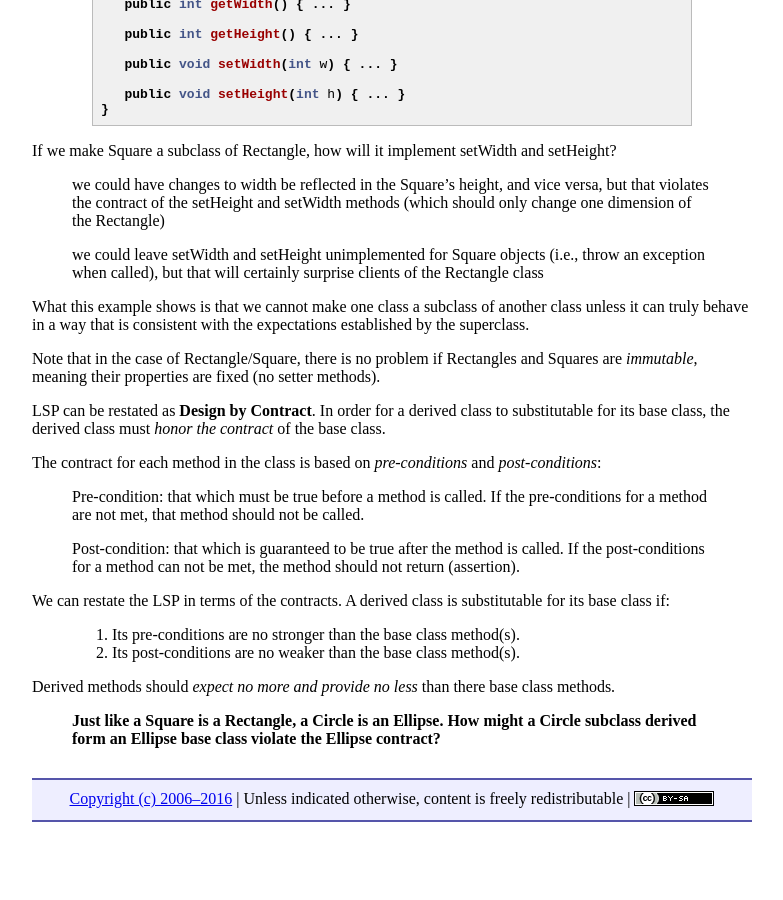
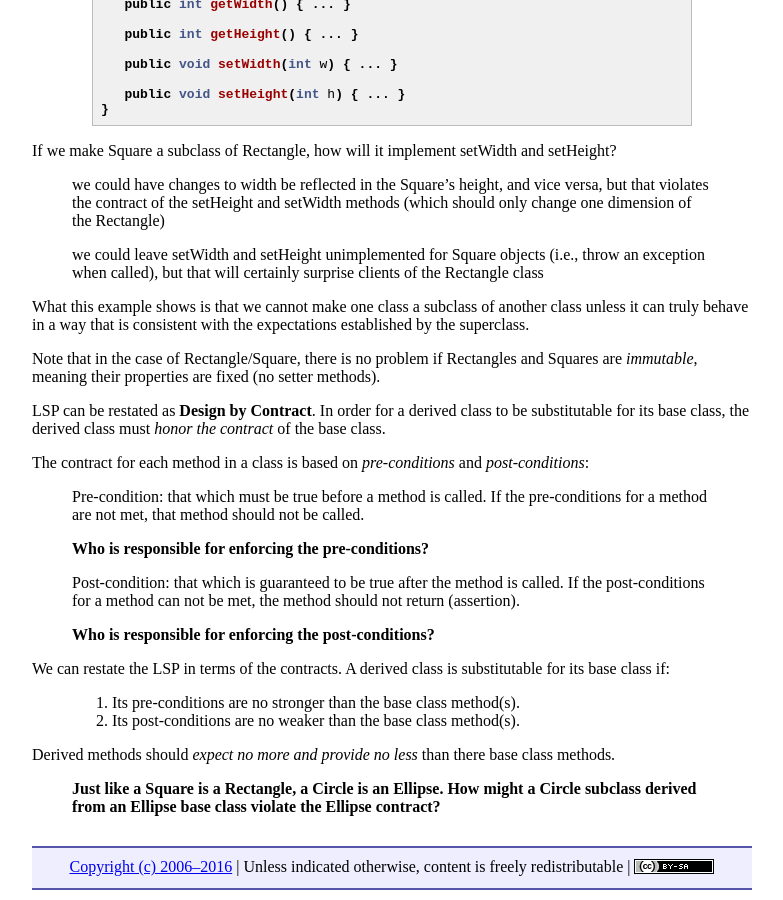
Before and after one commit to ycpcs/cs320-spring2016, a Jekyll site: the page built from lectures/lecture06.md, in a window 1280 px wide and 900 px high, scrolled down 3663 px. Shown: the whole window, without its empty margins (248-1031 px from the left). Built offline with Jekyll 4.4.1, drawn with Linux system fonts in a browser that asks for light colours; Markdown is read by kramdown in place of the engine named in the settings; before the commit the page ends 4495 px from its top, so only the background shows below that.

Commit message:
updating lecture notes, adding questions

```diff
--- a/lectures/lecture06.md
+++ b/lectures/lecture06.md
@@ -163,13 +163,17 @@ What this example shows is that we cannot make one class a subclass of another c
 
 Note that in the case of Rectangle/Square, there is no problem if Rectangles and Squares are *immutable*, meaning their properties are fixed (no setter methods).
 
-LSP can be restated as **Design by Contract**.  In order for a derived class to substitutable for its base class, the derived class must *honor the contract* of the base class.
+LSP can be restated as **Design by Contract**.  In order for a derived class to be substitutable for its base class, the derived class must *honor the contract* of the base class.
 
-The contract for each method in the class is based on *pre-conditions* and *post-conditions*:
+The contract for each method in a class is based on *pre-conditions* and *post-conditions*:
 
 > Pre-condition: that which must be true before a method is called.  If the pre-conditions for a method are not met, that method should not be called.
 
+> **Who is responsible for enforcing the pre-conditions?**
+
 > Post-condition: that which is guaranteed to be true after the method is called.  If the post-conditions for a method can not be met, the method should not return (assertion).
+
+> **Who is responsible for enforcing the post-conditions?**
 
 We can restate the LSP in terms of the contracts.  A derived class is substitutable for its base class if:
 > 1. Its pre-conditions are no stronger than the base class method(s).
@@ -177,4 +181,4 @@ We can restate the LSP in terms of the contracts.  A derived class is substituta
 
 Derived methods should *expect no more and provide no less* than there base class methods.
 
-> **Just like a Square is a Rectangle, a Circle is an Ellipse.  How might a Circle subclass derived form an Ellipse base class violate the Ellipse contract?**
+> **Just like a Square is a Rectangle, a Circle is an Ellipse.  How might a Circle subclass derived from an Ellipse base class violate the Ellipse contract?**
```
